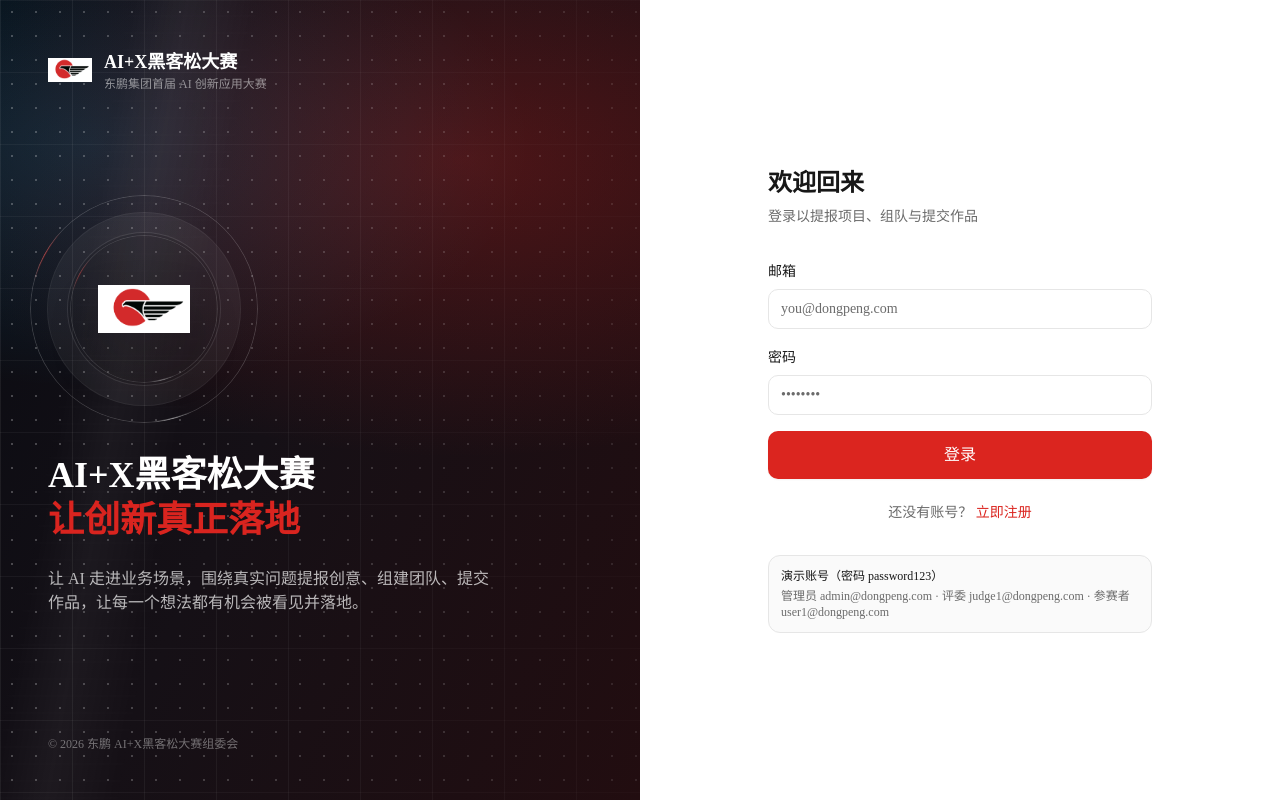
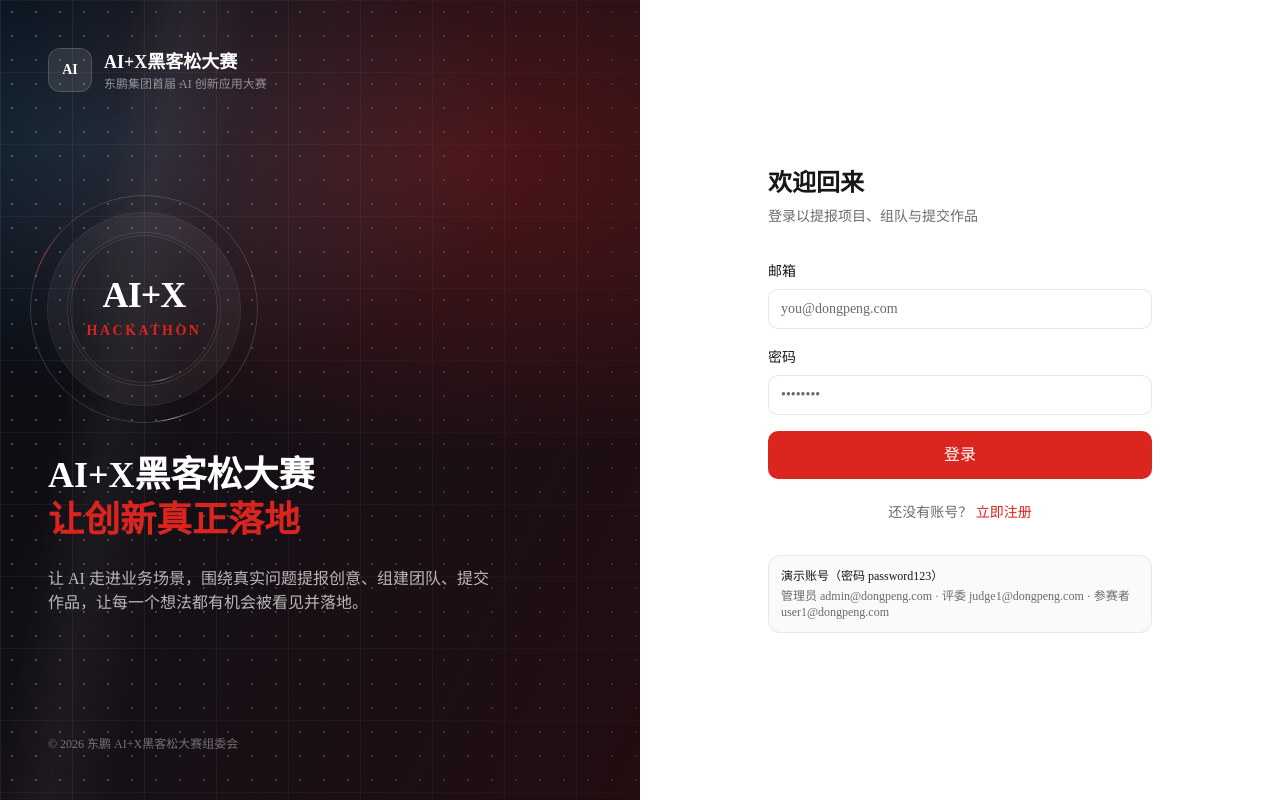
Before and after one commit to superjavason/dongpeng-aix-hackathon, a Next.js app: page /login in a window 1280 px wide. Built offline with nearby package versions, Linux system fonts and the light colour scheme.

Commit message:
update logo

```diff
--- a/app/(auth)/layout.tsx
+++ b/app/(auth)/layout.tsx
@@ -1,5 +1,4 @@
 import Link from "next/link";
-import Image from "next/image";
 
 export default function AuthLayout({
   children,
@@ -14,13 +13,9 @@
         <div className="absolute inset-0 tech-circuit-grid" />
         <div className="absolute inset-0 tech-scan-lines" />
         <Link href="/" className="relative z-10 flex items-center gap-3">
-          <Image
-            src="/logo2.png"
-            alt="东鹏"
-            width={44}
-            height={44}
-            className="h-11 w-11 shrink-0 object-contain"
-          />
+          <span className="flex h-11 w-11 shrink-0 items-center justify-center rounded-lg border border-white/15 bg-white/10 text-sm font-black text-white">
+            AI
+          </span>
           <div className="leading-tight">
             <span className="block text-lg font-bold">AI+X黑客松大赛</span>
             <span className="block text-xs text-white/50">
@@ -31,14 +26,14 @@
         <div className="relative z-10">
           <div className="tech-logo-field relative mb-12 flex h-48 w-48 items-center justify-center rounded-full bg-white/5 ring-1 ring-white/10">
             <div className="absolute inset-5 rounded-full bg-black/10 ring-1 ring-white/10" />
-            <Image
-              src="/logo2.png"
-              alt="东鹏"
-              width={92}
-              height={92}
-              priority
-              className="relative z-10 object-contain drop-shadow-2xl"
-            />
+            <div className="relative z-10 text-center">
+              <div className="text-4xl font-black leading-none tracking-tight text-white">
+                AI+X
+              </div>
+              <div className="mt-2 text-sm font-semibold tracking-[0.18em] text-brand">
+                HACKATHON
+              </div>
+            </div>
           </div>
           <div className="max-w-md">
             <h2 className="text-4xl font-bold leading-tight">
--- a/app/(site)/page.tsx
+++ b/app/(site)/page.tsx
@@ -1,5 +1,4 @@
 import Link from "next/link";
-import Image from "next/image";
 import {
   ArrowRight,
   Factory,
@@ -55,15 +54,6 @@
         <div className="absolute inset-0 tech-circuit-grid" />
         <div className="absolute inset-0 tech-scan-lines" />
         <div className="absolute inset-y-0 right-0 hidden w-1/2 tech-data-field lg:block" />
-        <div className="pointer-events-none absolute right-8 top-28 z-0 hidden opacity-20 md:block lg:hidden">
-          <Image
-            src="/logo2.png"
-            alt=""
-            width={170}
-            height={170}
-            className="h-auto w-auto object-contain drop-shadow-2xl"
-          />
-        </div>
         <div className="container relative z-10 grid max-w-6xl items-center gap-10 px-9 py-16 sm:px-10 md:py-20 lg:grid-cols-[minmax(0,1fr)_360px] lg:py-24">
           <div className="min-w-0 max-w-[35rem] animate-fade-up">
             <Badge className="bg-brand/90 hover:bg-brand">
@@ -111,21 +101,13 @@
             <div className="tech-logo-field relative flex h-80 w-80 items-center justify-center rounded-full bg-white/5 ring-1 ring-white/10">
               <div className="absolute inset-7 rounded-full bg-black/10 ring-1 ring-white/10" />
               <div className="relative z-10 flex flex-col items-center text-center">
-                <Image
-                  src="/logo2.png"
-                  alt="东鹏"
-                  width={120}
-                  height={120}
-                  priority
-                  className="h-auto w-auto object-contain drop-shadow-2xl"
-                />
-                <div className="mt-5 text-5xl font-black leading-none tracking-tight text-white">
+                <div className="text-6xl font-black leading-none tracking-tight text-white">
                   AI+X
                 </div>
                 <div className="mt-2 text-xl font-bold text-brand">黑客松大赛</div>
                 <div className="mt-3 h-px w-24 bg-white/30" />
                 <div className="mt-3 text-xs font-medium tracking-[0.28em] text-white/60">
-                  DONGPENG
+                  HACKATHON
                 </div>
               </div>
             </div>
```
